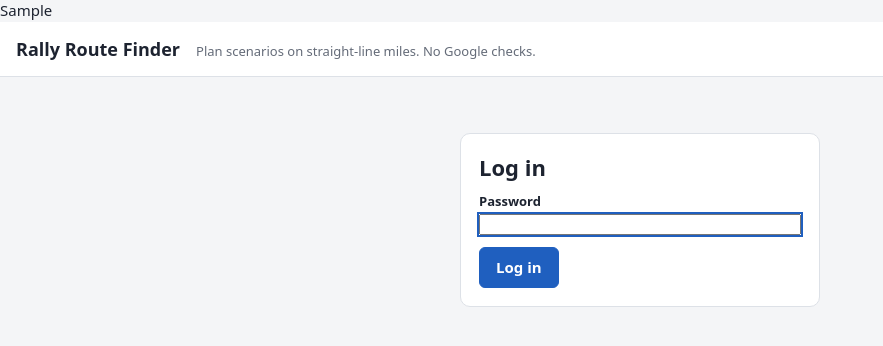
After one commit to scrogatl/ralley-route-finder, a Python web app: template webapp/templates/login.html in a window 1280 px wide. The commit adds this page. Shown: the top 346 px of the page, without its empty margins (0-883 px from the left). Run offline with Jinja, Linux system fonts and the light colour scheme; the template is opened without the code that fills it: most values are stand-ins (such as "Sample title", 1, 10 or a date in 2020).

Commit message:
Login page and a Log out button
The browser's Basic auth prompt can't be logged out of, so the password
is now asked for on a login page and kept in a signed session cookie
for 30 days. Log out ends it. The key comes from the password, so
changing it logs everyone out, and the cookie name differs per site so
the guest site on another port doesn't log you out of yours.

Co-Authored-By: Claude Opus 5.5 <noreply@anthropic.com>

```diff
--- a/webapp/static/style.css
+++ b/webapp/static/style.css
@@ -176,3 +176,7 @@ details.multi[open] summary { outline: 2px solid var(--accent); }
 .runs-tools form { margin: 0; }
 table.archives { width: auto; }
 .must-only { margin-top: 6px; }
+/* Log out, at the right of the header; the login page */
+header .logout { margin: 0 0 0 auto; }
+header .logout button { color: var(--accent); }
+.login-card { max-width: 360px; margin: 40px auto; }
--- a/webapp/templates/base.html
+++ b/webapp/templates/base.html
@@ -12,6 +12,11 @@
   <header>
     <a class="brand" href="{{ url_for('index') }}">Rally Route Finder</a>
     <span class="tagline">Plan scenarios on straight-line miles.{% if google_enabled %} Check them on real roads with Google.{% else %} No Google checks.{% endif %}</span>
+    {% if session.get('logged_in') %}
+      <form method="post" action="{{ url_for('logout') }}" class="logout">
+        <button type="submit" class="link">Log out</button>
+      </form>
+    {% endif %}
   </header>
   <main>
     {% block main %}{% endblock %}
--- /dev/null
+++ b/webapp/templates/login.html
@@ -0,0 +1,18 @@
+{% extends 'base.html' %}
+{% block title %}Log in · Rally Route Finder{% endblock %}
+{% block main %}
+<section class="card login-card">
+  <h1>Log in</h1>
+  {% if error %}<p class="error">{{ error }}</p>{% endif %}
+  <form method="post" action="{{ url_for('login') }}">
+    <input type="hidden" name="next" value="{{ next }}">
+    <label class="field">
+      <span>Password</span>
+      <input type="password" name="password" autocomplete="current-password" required autofocus>
+    </label>
+    <div class="actions">
+      <button type="submit">Log in</button>
+    </div>
+  </form>
+</section>
+{% endblock %}
```
Also changed, not shown: webapp/app.py (+46 -8 lines), README.md.
